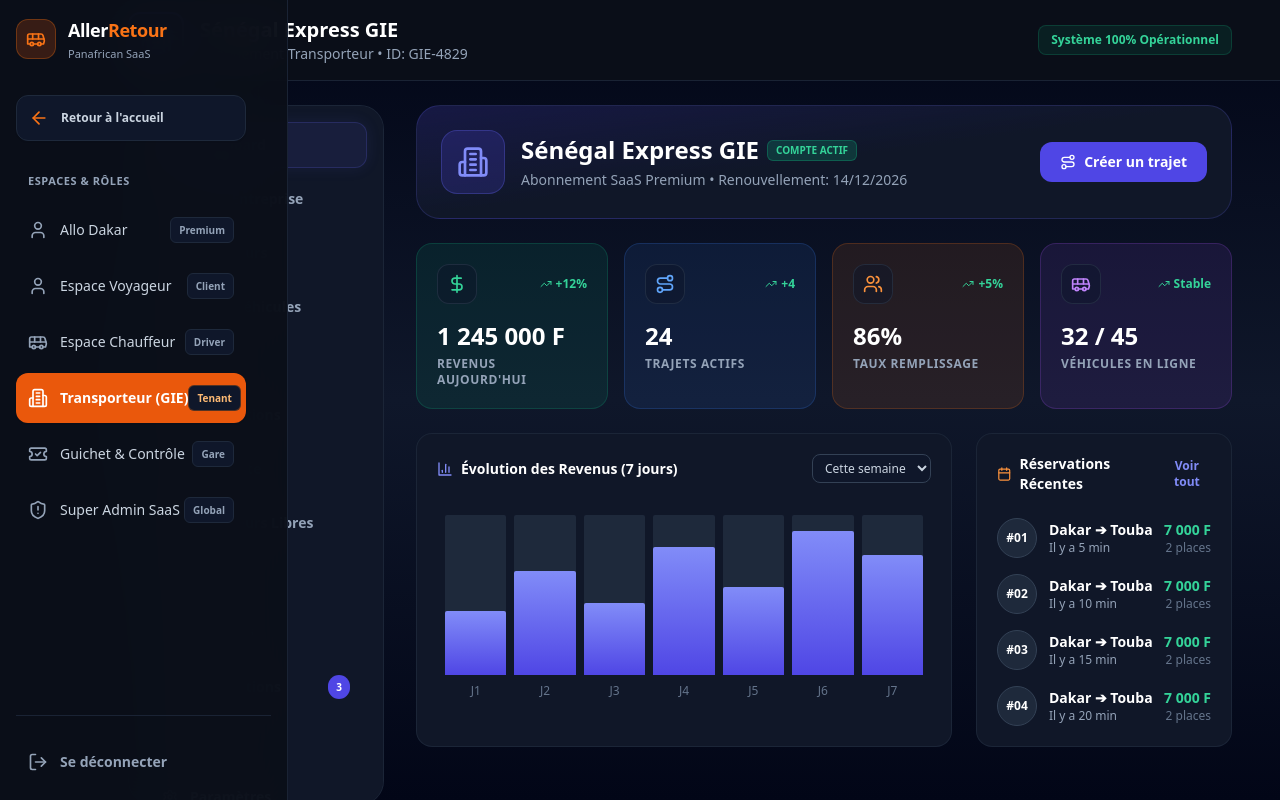
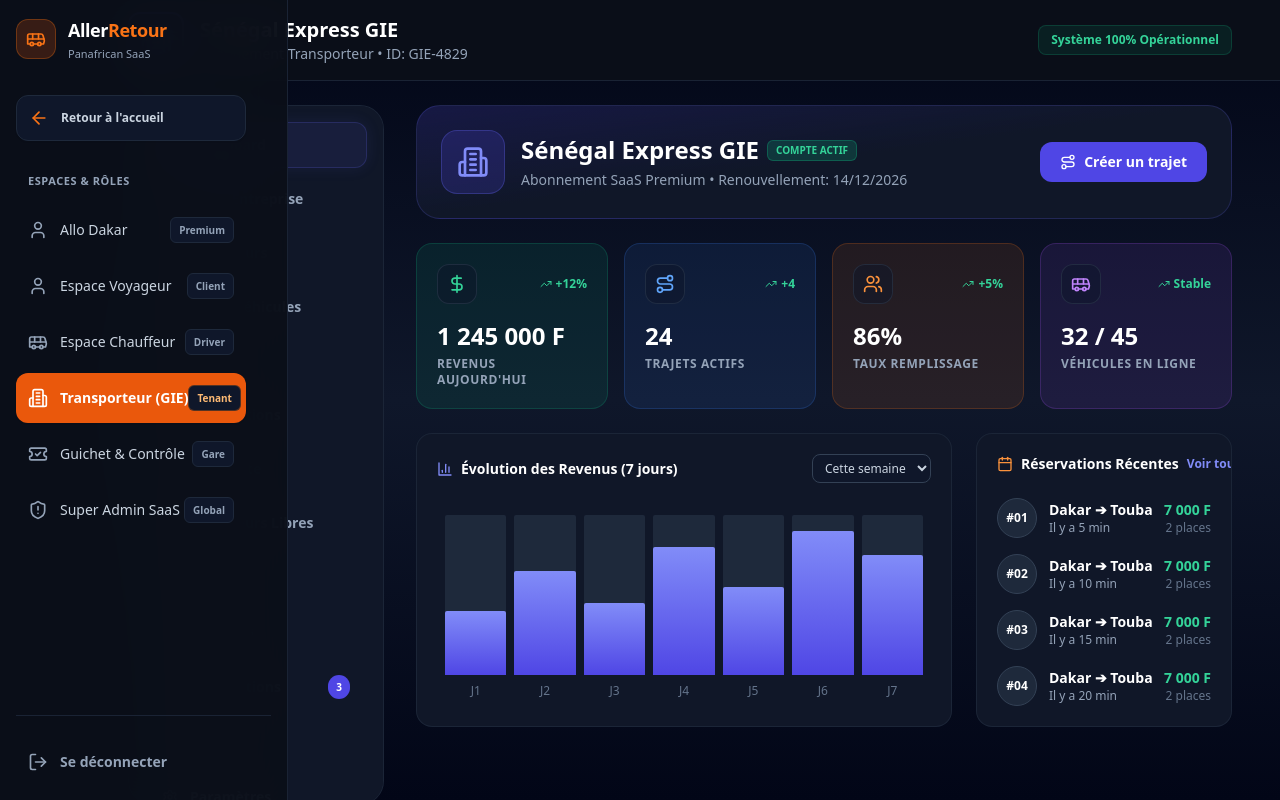
Before and after one commit to migini10/Aller-Retour, a Next.js app in the folder apps/web/: page /dashboard/carrier in a window 1280 px wide. Built offline with nearby package versions, Linux system fonts and the light colour scheme.

Commit message:
fix(responsive): prevent text wrapping and squishing on recent reservations list

```diff
--- a/apps/web/src/app/dashboard/carrier/sections/Accueil.tsx
+++ b/apps/web/src/app/dashboard/carrier/sections/Accueil.tsx
@@ -77,24 +77,24 @@ export default function SectionAccueil() {
         </div>
 
         {/* Dernières réservations */}
-        <div className="bg-[#101728] border border-slate-800/80 rounded-2xl p-5">
+        <div className="bg-[#101728] border border-slate-800/80 rounded-2xl p-5 overflow-hidden">
           <div className="flex items-center justify-between mb-6">
-            <h3 className="text-sm font-bold text-white flex items-center gap-2"><Calendar className="w-4 h-4 text-orange-400" /> Réservations Récentes</h3>
-            <button className="text-xs text-indigo-400 font-semibold">Voir tout</button>
+            <h3 className="text-sm font-bold text-white flex items-center gap-2"><Calendar className="w-4 h-4 text-orange-400 shrink-0" /> <span className="truncate">Réservations Récentes</span></h3>
+            <button className="text-xs text-indigo-400 font-semibold shrink-0 ml-2">Voir tout</button>
           </div>
           <div className="space-y-4">
             {[1, 2, 3, 4].map((item) => (
-              <div key={item} className="flex items-center justify-between">
-                <div className="flex items-center gap-3">
+              <div key={item} className="flex items-center justify-between gap-2">
+                <div className="flex items-center gap-3 min-w-0">
                   <div className="w-10 h-10 rounded-full bg-slate-800 flex items-center justify-center border border-slate-700 shrink-0">
                     <span className="text-xs font-bold text-white">#0{item}</span>
                   </div>
-                  <div>
-                    <p className="text-sm font-bold text-white truncate max-w-[120px]">Dakar ➔ Touba</p>
-                    <p className="text-xs text-slate-400">Il y a {item * 5} min</p>
+                  <div className="min-w-0">
+                    <p className="text-sm font-bold text-white truncate">Dakar ➔ Touba</p>
+                    <p className="text-xs text-slate-400 truncate">Il y a {item * 5} min</p>
                   </div>
                 </div>
-                <div className="text-right">
+                <div className="text-right shrink-0 whitespace-nowrap">
                   <p className="text-sm font-bold text-emerald-400">7 000 F</p>
                   <p className="text-xs text-slate-500">2 places</p>
                 </div>
```
Also changed, not shown: 1 other file (tests, documents, lock files or other folders).
